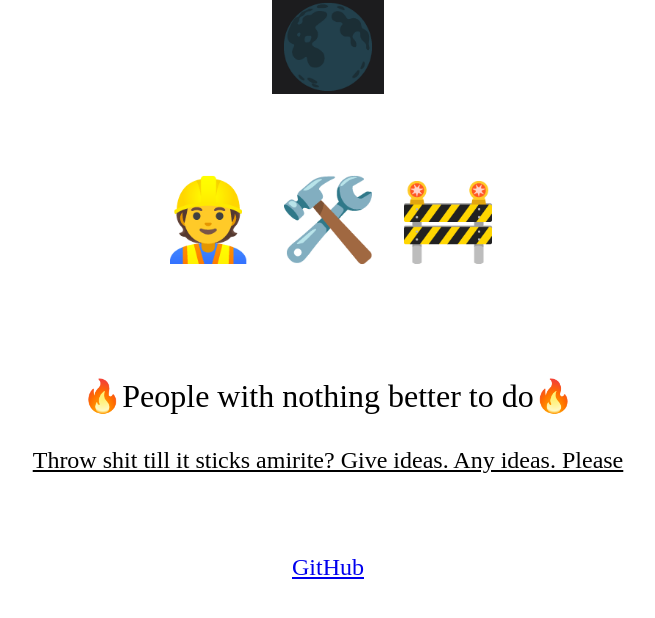
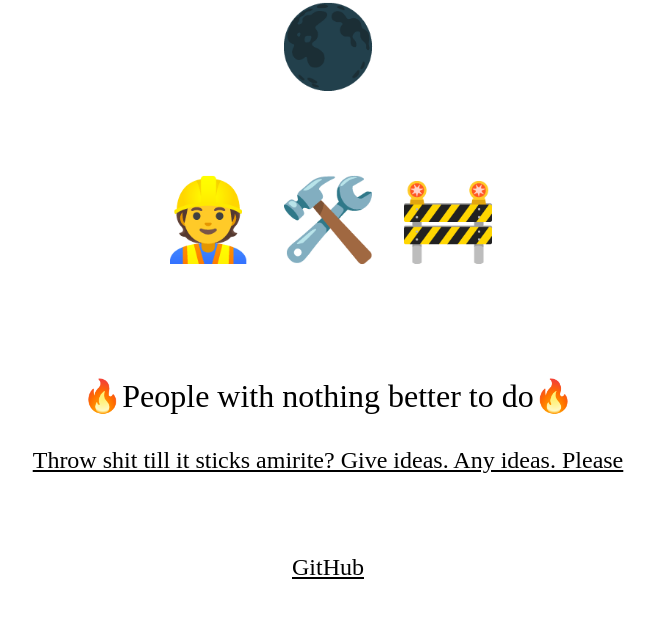
Before and after one commit to Atlasmir-xyz/parkingpage, a plain HTML site: page src/index.html in a window 1280 px wide. Shown: the whole page, without its empty margins (312-967 px from the left). Drawn offline with nearby package versions, Linux system fonts and the light colour scheme.

Commit message:
fix: themeToggle button bg-color

```diff
--- a/src/css/style.css
+++ b/src/css/style.css
@@ -40,9 +40,12 @@ p.emoji {
 
 #themeToggle {
   font-size: 5rem;
-  background-color: #1c1c1e;
+  background-color: white;
   border: none;
   cursor: pointer;
+}
+.footerText {
+  color: black;
 }
 
 @media (prefers-color-scheme: dark) {
@@ -61,6 +64,10 @@ p.emoji {
   #msForm {
     color: white;
   }
+
+  #themeToggle {
+    background-color: #1c1c1e;
+  }
   .footerText {
     color: white;
   }
```
